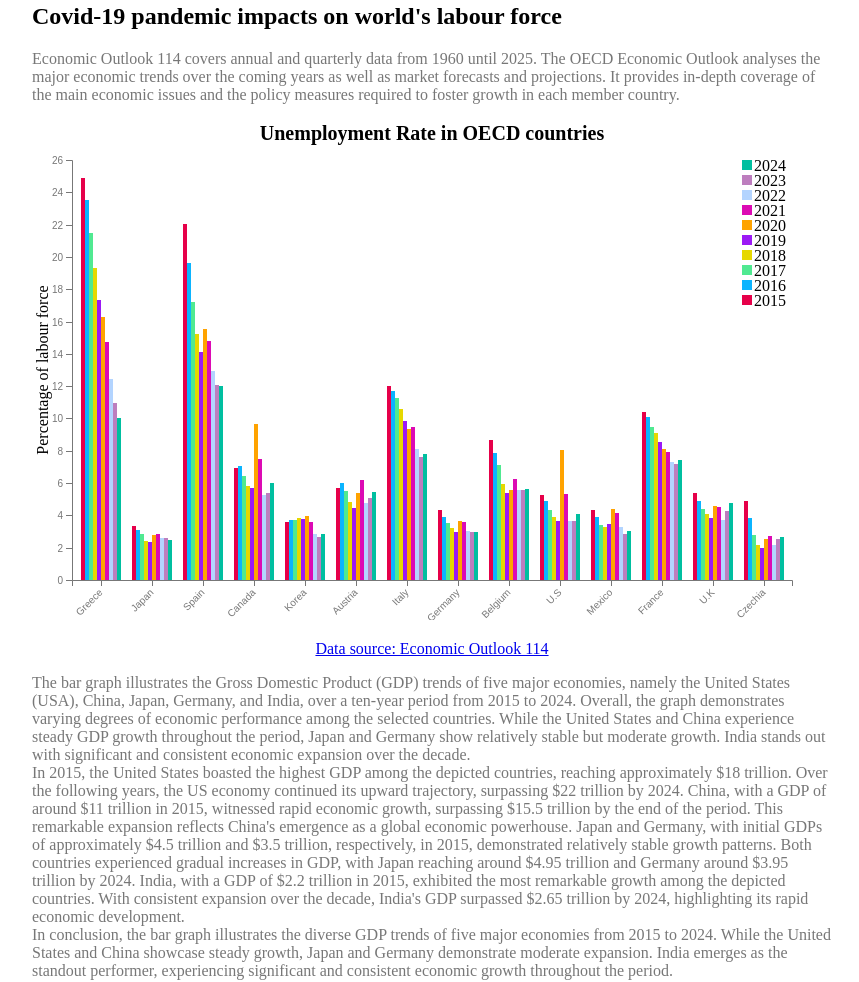
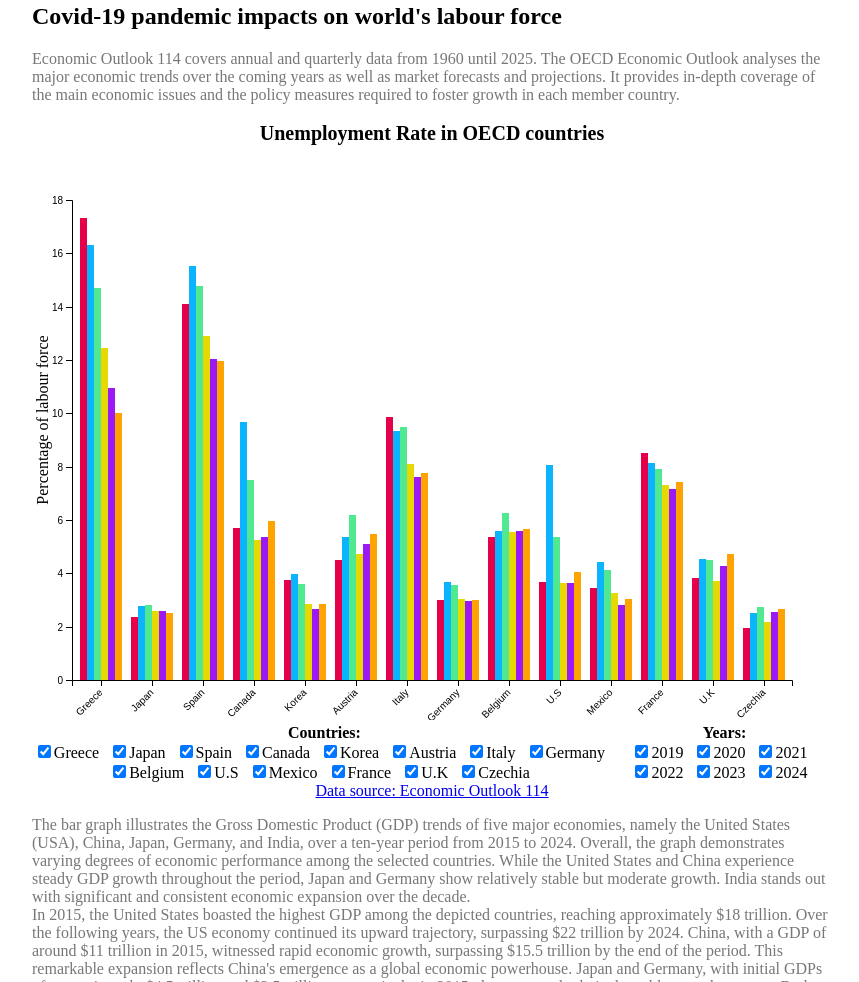
Before and after one commit to AnthonyBnc/COVID-Health-problems-Process-Book-website, a plain HTML site: page index.html in a window 1280 px wide. Shown: the part 3840-4822 px from the top of the page, without its empty margins (208-1067 px from the left). Drawn offline with nearby package versions, Linux system fonts and the light colour scheme.

Commit message:
Add legend section for data visual #3
Create a dedicated section for legends
Readjust scale

```diff
--- a/data3.csv
+++ b/data3.csv
@@ -1,15 +1,15 @@
-REFERENCE_AREA,2015,2016,2017,2018,2019,2020,2021,2022,2023,2024
-Greece,24.89690856,23.53927201,21.48763789,19.29191132,17.31273388,16.30457083,14.71391273,12.43867366,10.94460902,10.0053571
-Japan,3.365953058,3.115680721,2.819760605,2.438312162,2.356955127,2.785289999,2.823086575,2.600632652,2.58953083,2.505022507
-Spain,22.05727897,19.6347062,17.22351757,15.25473706,14.10415782,15.53191677,14.78053626,12.91717115,12.04787858,11.97949045
-Canada,6.949129421,7.031149541,6.410129256,5.836144671,5.70106775,9.669435138,7.492224796,5.266998637,5.355820196,5.978435678
-Korea,3.596696865,3.687701432,3.689390948,3.868524696,3.760411625,3.978312872,3.614803461,2.867766823,2.655166374,2.862632803
-Austria,5.722126579,6.013651953,5.499636759,4.847904033,4.486532725,5.36253111,6.181400239,4.741023469,5.092226475,5.462659248
-Italy,11.98749693,11.67705732,11.26968279,10.58369694,9.870030919,9.327311623,9.487945556,8.098182983,7.597416937,7.780392349
-Germany,4.359656549,3.930286324,3.55179455,3.2139991,2.994675269,3.670511222,3.577602113,3.055222432,2.976628374,2.982197156
-Belgium,8.658883352,7.850221638,7.108652912,5.966708034,5.374745254,5.569425821,6.265447052,5.558991079,5.596649037,5.661223107
-U.S,5.277789121,4.869153252,4.356773357,3.896420402,3.669003416,8.055300982,5.350612159,3.648513204,3.63085476,4.064361846
-Mexico,4.352833956,3.884693716,3.418867167,3.287277394,3.466848344,4.406568722,4.13417946,3.271706832,2.830449741,3.034206209
-France,10.40642225,10.10867075,9.476848256,9.096605173,8.523213366,8.139570495,7.923330323,7.31266209,7.167549747,7.412075488
-U.K,5.384807313,4.893376377,4.402346924,4.080516274,3.827968655,4.554429283,4.492204769,3.711109804,4.288708071,4.737019999
-Czechia,4.881270786,3.83564239,2.807786294,2.176567959,1.959218662,2.510446537,2.733511908,2.165053239,2.562971258,2.651121624
+REFERENCE_AREA,2019,2020,2021,2022,2023,2024
+Greece,17.31273388,16.30457083,14.71391273,12.43867366,10.94460902,10.0053571
+Japan,2.356955127,2.785289999,2.823086575,2.600632652,2.58953083,2.505022507
+Spain,14.10415782,15.53191677,14.78053626,12.91717115,12.04787858,11.97949045
+Canada,5.70106775,9.669435138,7.492224796,5.266998637,5.355820196,5.978435678
+Korea,3.760411625,3.978312872,3.614803461,2.867766823,2.655166374,2.862632803
+Austria,4.486532725,5.36253111,6.181400239,4.741023469,5.092226475,5.462659248
+Italy,9.870030919,9.327311623,9.487945556,8.098182983,7.597416937,7.780392349
+Germany,2.994675269,3.670511222,3.577602113,3.055222432,2.976628374,2.982197156
+Belgium,5.374745254,5.569425821,6.265447052,5.558991079,5.596649037,5.661223107
+U.S,3.669003416,8.055300982,5.350612159,3.648513204,3.63085476,4.064361846
+Mexico,3.466848344,4.406568722,4.13417946,3.271706832,2.830449741,3.034206209
+France,8.523213366,8.139570495,7.923330323,7.31266209,7.167549747,7.412075488
+U.K,3.827968655,4.554429283,4.492204769,3.711109804,4.288708071,4.737019999
+Czechia,1.959218662,2.510446537,2.733511908,2.165053239,2.562971258,2.651121624
--- a/data3.js
+++ b/data3.js
@@ -10,10 +10,8 @@ function init() {
 function createGroupedBarChart(dataset, years) {
   // Set the dimensions of the graph
   var w = 800;
-  var h = 500;
+  var h = 600;
   var padding = 40;
-  var legendWidth = 10;
-  var legendHeight = 10;
 
   // Append the svg object to the body of the page
   var svg = d3
@@ -24,20 +22,6 @@ function createGroupedBarChart(dataset, years) {
     .append("g");
 
   // Create scale
-  var colorLine = d3
-    .scaleOrdinal()
-    .range([
-      "#115f9a",
-      "#1984c5",
-      "#22a7f0",
-      "#48b5c4",
-      "#76c68f",
-      "#a6d75b",
-      "#c9e52f",
-      "#d0ee11",
-      "#d0f400",
-    ]);
-
   var colorChart = d3
     .scaleOrdinal()
     .range([
@@ -69,7 +53,7 @@ function createGroupedBarChart(dataset, years) {
     .scaleLinear()
     .domain([0, d3.max(dataset, (d) => d3.max(years, (year) => +d[year]))])
     .nice()
-    .rangeRound([h - padding, padding]);
+    .rangeRound([h - padding, padding * 2]);
 
   // Create x axis and y axis
   var xAxis = d3.axisBottom(x0);
@@ -106,12 +90,13 @@ function createGroupedBarChart(dataset, years) {
     .text("Percentage of labour force");
 
   // Create bars
-  svg
+  const bars = svg
     .selectAll(".bar")
     .data(dataset)
     .enter()
     .append("g")
-    .attr("transform", (d) => "translate(" + x0(d.REFERENCE_AREA) + ",0)")
+    .attr("transform", (d) => `translate(${x0(d.REFERENCE_AREA)},0)`)
+    .attr("data-country", (d) => d.REFERENCE_AREA)
     .selectAll("rect")
     .data((d) => years.map((year) => ({ year, value: +d[year] })))
     .enter()
@@ -122,59 +107,10 @@ function createGroupedBarChart(dataset, years) {
     .attr("width", x1.bandwidth())
     .attr("height", (d) => h - padding - y(d.value))
     .attr("fill", (d) => colorChart(d.year))
-    .on("mouseover", function (event, d) {
-      var xPosition =
-        parseFloat(d3.select(this).attr("x")) + x0.bandwidth() / 2;
-      var yPosition = parseFloat(d3.select(this).attr("y")) + padding;
-
-      Bar.append("text")
-        .attr("id", "tooltip")
-        .attr("x", xPosition)
-        .attr("y", yPosition)
-        .attr("text-anchor", "middle")
-        .attr("font-family", "san-serif")
-        .attr("font-size", "20px")
-        .attr("fill", "black")
-        .attr("font-weight", "bold")
-        .attr("fill", "black")
-        .text(d.value);
-    })
-    .append("title")
-    .text(function (d) {
-      return d.value;
-    });
-
-  // Create legend
-  var legend = svg
-    .append("g")
-    .attr("class", "legend")
-    .attr(
-      "transform",
-      "translate(" + (w - padding - legendWidth) + "," + padding + ")"
-    );
-
-  var legendData = years.slice().reverse();
-
-  legend
-    .selectAll("rect")
-    .data(legendData)
-    .enter()
-    .append("rect")
-    .attr("x", -padding)
-    .attr("y", (d, i) => i * (legendHeight + 5))
-    .attr("width", legendWidth)
-    .attr("height", legendHeight)
-    .attr("fill", colorChart);
-
-  legend
-    .selectAll("text")
-    .data(legendData)
-    .enter()
-    .append("text")
-    .attr("x", legendWidth - (padding - 2))
-    .attr("y", (d, i) => i * (legendHeight + 5) + legendHeight / 2)
-    .attr("dy", "0.35em")
-    .text((d) => d);
+    .attr("data-country", (d, i, nodes) =>
+      d3.select(nodes[i].parentNode).attr("data-country")
+    )
+    .attr("data-year", (d) => d.year);
 
   // Create title
   svg
@@ -186,6 +122,136 @@ function createGroupedBarChart(dataset, years) {
     .attr("font-weight", "bold")
     .text("Unemployment Rate in OECD countries");
 
+  // Create Legend section after the chart is rendered
+  createLegendSection(dataset, years);
 }
 
+function createLegendSection(dataset, years) {
+  const legendSection = d3.select("#legend_section");
+
+  createCountryCheckboxes(legendSection, dataset);
+  createYearCheckboxes(legendSection, years);
+}
+
+function createCountryCheckboxes(legendSection, dataset) {
+  const countryCheckboxes = legendSection
+    .append("div")
+    .style("display", "inline-block")
+    .style("vertical-align", "top")
+    .attr("id", "legend_section_country");
+
+  countryCheckboxes.append("strong").text("Countries: ");
+
+  const countryCheckboxGroup = countryCheckboxes.append("div");
+
+  const checkboxes = countryCheckboxGroup
+    .selectAll("div")
+    .data(dataset)
+    .enter()
+    .append("div")
+    .style("display", "inline-block")
+    .style("margin-right", "10px");
+
+  checkboxes
+    .append("input")
+    .attr("type", "checkbox")
+    .attr("checked", true)
+    .attr("id", (d) => `checkbox-${d.REFERENCE_AREA}`)
+    .on("change", toggleCountry);
+
+  checkboxes
+    .append("label")
+    .attr("for", (d) => `checkbox-${d.REFERENCE_AREA}`)
+    .text((d) => d.REFERENCE_AREA);
+}
+
+function createYearCheckboxes(legendSection, years) {
+  const yearCheckboxes = legendSection
+    .append("div")
+    .style("display", "inline-block")
+    .style("vertical-align", "top")
+    .attr("id", "legend_section_year");
+
+  yearCheckboxes.append("strong").text("Years: ");
+
+  const yearCheckboxGroup = yearCheckboxes.append("div");
+
+  const checkboxes = yearCheckboxGroup
+    .selectAll("div")
+    .data(years)
+    .enter()
+    .append("div")
+    .style("display", "inline-block")
+    .style("margin-right", "10px");
+
+  checkboxes
+    .append("input")
+    .attr("type", "checkbox")
+    .attr("checked", true)
+    .attr("id", (d) => `checkbox-${d}`)
+    .on("change", toggleYear);
+
+  checkboxes
+    .append("label")
+    .attr("for", (d) => `checkbox-${d}`)
+    .text((d) => d);
+}
+
+function toggleCountry() {
+  const country = d3.select(this).attr("id").replace("checkbox-", "");
+  const isChecked = d3.select(this).property("checked");
+
+  // // Update scale based on visible data
+  // updateScale();
+
+  // Apply transition to bars
+  d3.selectAll(`.bar[data-country="${country}"]`)
+    .transition()
+    .duration(500)
+    .style("opacity", isChecked ? 1 : 0.01);
+}
+
+function toggleYear() {
+  const year = d3.select(this).attr("id").replace("checkbox-", "");
+  const isChecked = d3.select(this).property("checked");
+
+  // // Update scale based on visible data
+  // updateScale();
+
+  // Apply transition to bars
+  d3.selectAll(`.bar[data-year="${year}"]`)
+    .transition()
+    .duration(500)
+    .style("opacity", isChecked ? 1 : 0.01);
+}
+
+// function updateScale() {
+//   // Get the visible data
+//   const visibleData = dataset.filter((d) => {
+//     const countryCheckbox = d3.select(`#checkbox-${d.REFERENCE_AREA}`);
+//     const yearCheckboxes = years.filter((year) => {
+//       const yearCheckbox = d3.select(`#checkbox-${year}`);
+//       return yearCheckbox.property("checked");
+//     });
+//     return countryCheckbox.property("checked") && yearCheckboxes.length > 0;
+//   });
+
+//   // Recalculate the domain of the y-scale
+//   y.domain([
+//     0,
+//     d3.max(visibleData, (d) =>
+//       d3.max(
+//         years.filter((year) => {
+//           const yearCheckbox = d3.select(`#checkbox-${year}`);
+//           return yearCheckbox.property("checked");
+//         }),
+//         (year) => +d[year]
+//       )
+//     ),
+//   ]).nice();
+
+//   // Update y-axis
+//   d3.select(".y.axis").transition().duration(500).call(yAxis);
+// }
+
 window.onload = init;
--- a/index.html
+++ b/index.html
@@ -224,7 +224,8 @@
           </p>
         </div>
         <div class="container">
-          <p id="chart3"></p>
+          <div id="chart3"></div>
+          <div id="legend_section"></div>
           <a href="https://doi.org/10.1787/62ec50a4-en"
             >Data source: Economic Outlook 114</a
           >
--- a/style.css
+++ b/style.css
@@ -87,7 +87,7 @@ body {
   padding: 10px 0;
 }
 
-  /* HOME Section */
+/*        HOME Section        */
 #home {
   text-align: center;
   padding: 50px;
@@ -106,7 +106,7 @@ body {
   max-width: 800px;
 }
 
-  /* About Section */
+/*              About Section           */
 #about {
   padding: 50px 20px;
   margin: 0 auto;
@@ -147,7 +147,6 @@ body {
   width: 250px;
   height: 250px;
 }
-
 
 #student1 p strong,
 #student2 p strong {
@@ -210,7 +209,7 @@ body {
   text-align: center;
 }
 
-  /* Visualization of data2 Section */
+/*        Visualization of data2 Section        */
 .tooltip {
   position: absolute;
   background-color: white;
@@ -226,3 +225,13 @@ body {
 .tooltip.visible {
   opacity: 1; /* Make tooltip visible on hover */
 }
+
+/*        Visualisation 3       */
+#legend_section {
+  display: flex;
+}
+
+#legend_section_country, #legend_section_year {
+  display: flex;
+  justify-content: space-around;
+}
```
Lines whose indentation alone changed are shown as unchanged.
